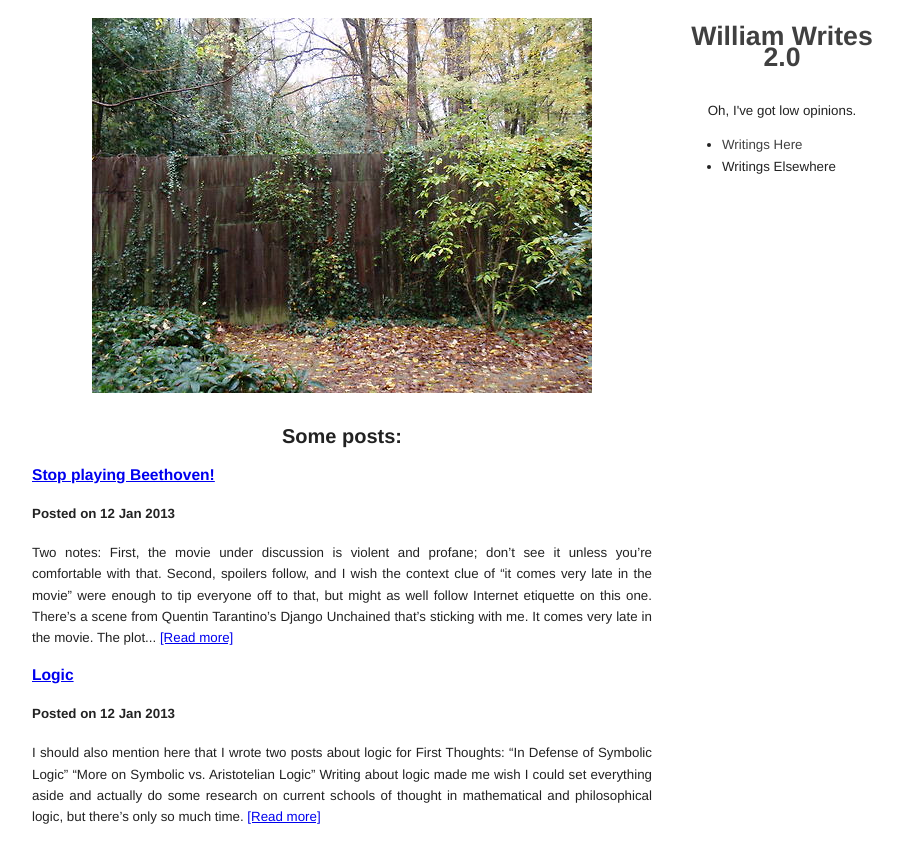
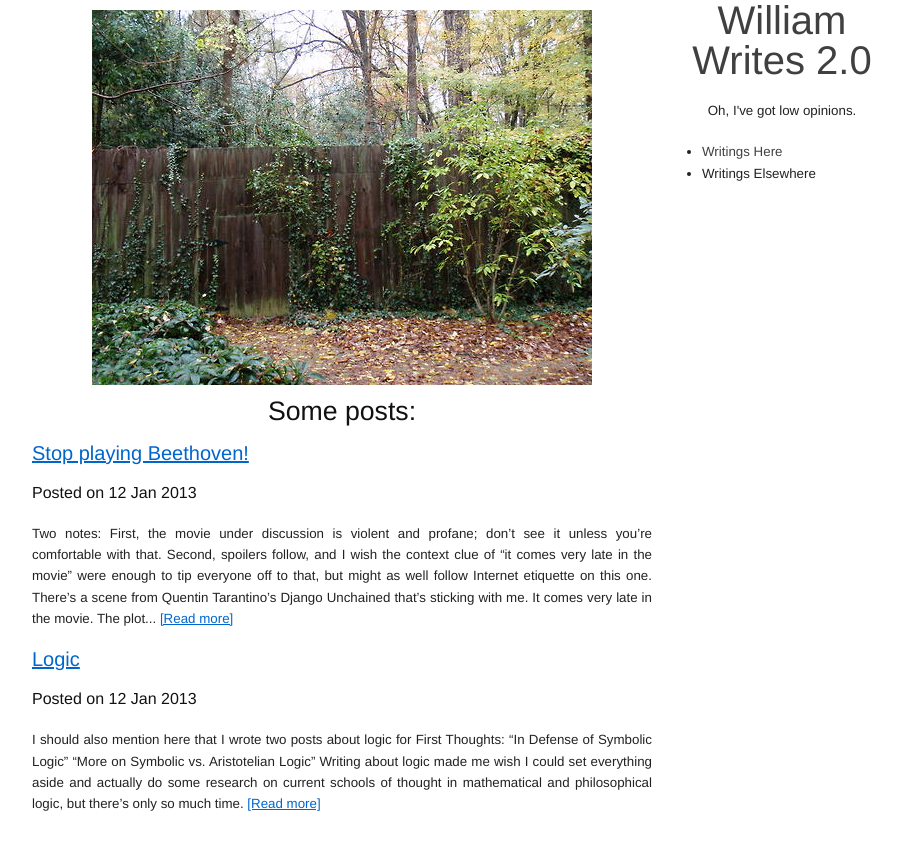
Before and after one commit to williamrandolph/williamrandolph.github.com, a Jekyll site: the page built from index.html, in a window 1280 px wide. Shown: the top 863 px of the page, without its empty margins (183-1086 px from the left). Built offline with Jekyll 4.4.1, drawn with Linux system fonts in a browser that asks for light colours; Markdown is read by kramdown in place of the engine named in the settings.

Commit message:
Modifying layout files

```diff
--- a/_layouts/default.html
+++ b/_layouts/default.html
@@ -5,10 +5,10 @@
     <meta http-equiv="X-UA-Compatible" content="chrome=1">
     {% if page.description %}<meta name="description" content="{{ page.description }}" />{% endif %}
     <title>{{ page.title }}</title>
-    <link rel="stylesheet" href="css/blueprint/screen.css" type="text/css" media="screen, projection">
-    <link rel="stylesheet" href="css/blueprint/print.css" type="text/css" media="print">
+    <link rel="stylesheet" href="stylesheets/blueprint/screen.css" type="text/css" media="screen, projection">
+    <link rel="stylesheet" href="stylesheets/blueprint/print.css" type="text/css" media="print">
     <!--[if lt IE 8]>
-        <link rel="stylesheet" href="css/blueprint/ie.css" type="text/css" media="screen, projection">
+        <link rel="stylesheet" href="stylesheets/blueprint/ie.css" type="text/css" media="screen, projection">
     <![endif]-->
     <link rel="stylesheet" href="stylesheets/style2.css">
     <link rel="stylesheet" href="stylesheets/pygment_trac.css">
--- a/_layouts/post.html
+++ b/_layouts/post.html
@@ -5,10 +5,10 @@
     <meta http-equiv="X-UA-Compatible" content="chrome=1">
     {% if page.description %}<meta name="description" content="{{ page.description }}" />{% endif %}
     <title>{{ page.title }}</title>
-    <link rel="stylesheet" href="css/blueprint/screen.css" type="text/css" media="screen, projection">
-    <link rel="stylesheet" href="css/blueprint/print.css" type="text/css" media="print">
+    <link rel="stylesheet" href="stylesheets/blueprint/screen.css" type="text/css" media="screen, projection">
+    <link rel="stylesheet" href="stylesheets/blueprint/print.css" type="text/css" media="print">
     <!--[if lt IE 8]>
-        <link rel="stylesheet" href="css/blueprint/ie.css" type="text/css" media="screen, projection">
+        <link rel="stylesheet" href="stylesheets/blueprint/ie.css" type="text/css" media="screen, projection">
     <![endif]-->
     <link rel="stylesheet" href="stylesheets/style2.css">
     <link rel="stylesheet" href="stylesheets/pygment_trac.css">
```
